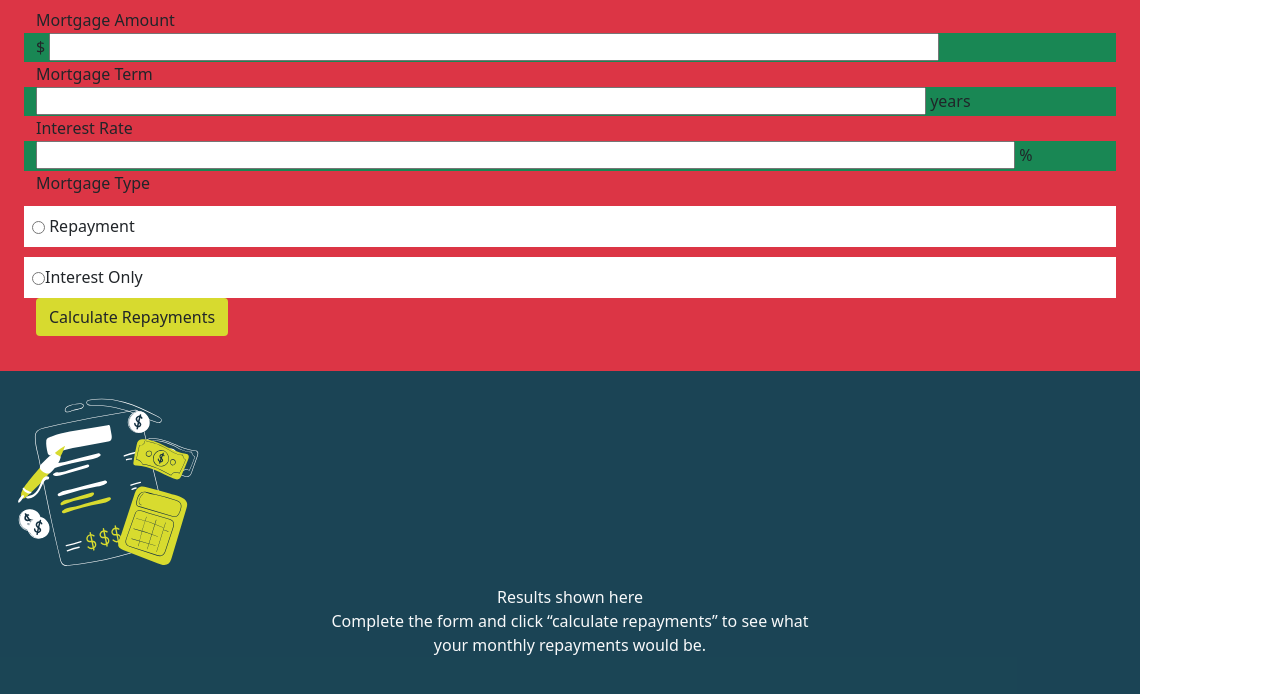
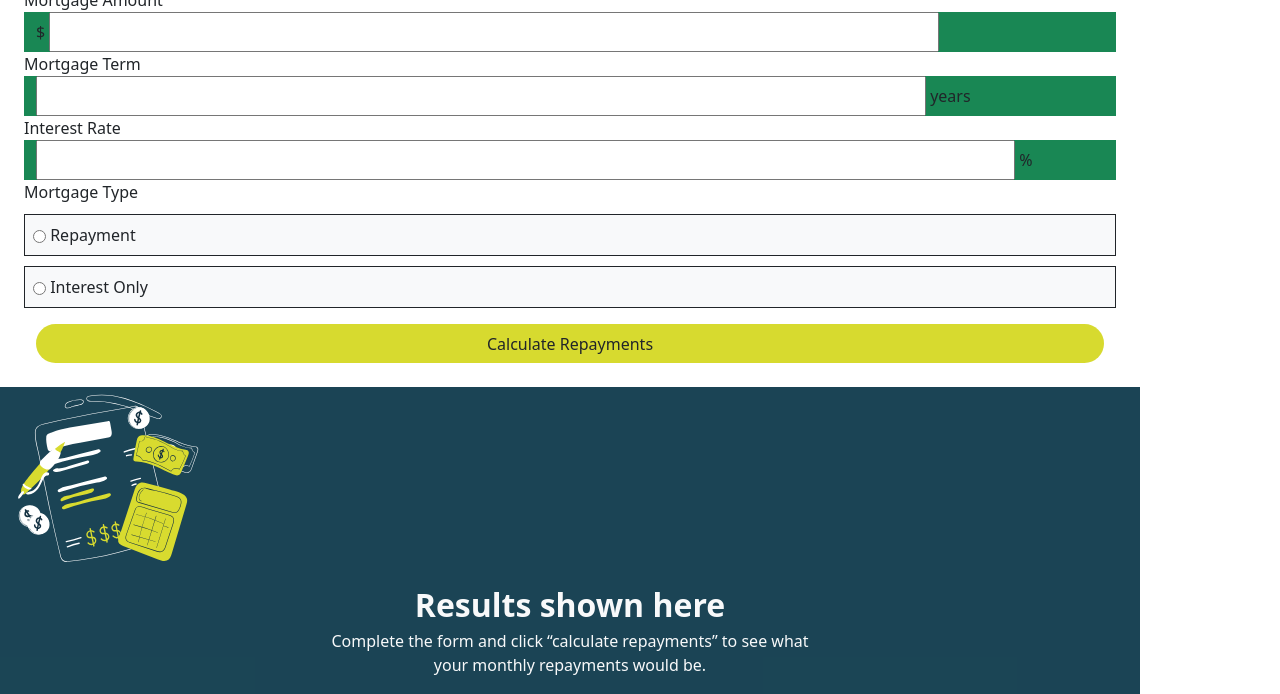
Before and after one commit to MoiCruz/proyectoFinalN1, a plain HTML site: page index.html in a window 1280 px wide. Shown: the part 106-800 px from the top of the page. Drawn offline with nearby package versions, Linux system fonts and the light colour scheme.

Commit message:
sugundo commit lunes

```diff
--- a/index.html
+++ b/index.html
@@ -29,40 +29,40 @@
 
 <body class="body">
   <div class="ctn container-sm d-flex row vh-100">
-    <div class="ctn2 d-flex row bg-danger justify-content-center p-4">
+    <div class="ctn2 d-flex row justify-content-center p-4">
       <h1 class="titulo p-0 align-content-end lh-0"> Mortgage Calculator</h1>
       <h5 class="subTitulo p-0 m-0 lh-1">Clear All</h5>
       <div class=" ctn3 d-flex row p-0">
-        <p class="parrafo m-0"> Mortgage Amount</p>
-        <div class="display bg-success">
-          <span class="col-2">$</span>
-          <input class="Monto col-10" type="text">
+        <p class="parrafo m-0 p-0"> Mortgage Amount</p>
+        <div class="bg-success">
+          <span class="">$</span>
+          <input class="display Monto col-10" type="text">
           </div>
-        <p class="parrafo m-0"> Mortgage Term</p>
-        <div class="display bg-success">
-          <input class="plazo col-10" type="text">
+        <p class="parrafo m-0 p-0"> Mortgage Term</p>
+        <div class="bg-success">
+          <input class="display plazo col-10" type="text">
           <span class="">years</span>
           </div>
-        <p class="parrafo m-0">Interest Rate</p>
-        <div class="display bg-success">
-        <input class="interes col-11" type="text">
+        <p class="parrafo m-0 p-0">Interest Rate</p>
+        <div class="bg-success">
+        <input class="display interes col-11" type="text">
         <span class="">%</span>
         </div>
-        <p class="parrafo m-0">Mortgage Type</p>
-        <div class="intereses p-2">
+        <p class="parrafo m-0 p-0">Mortgage Type</p>
+        <div class="intereses p-2 border border-dark bg-light">
         <label for="">
           <input class="btn " type="radio"> Repayment
         </label>
         </div>
-        <div class="intereses p-2">
+        <div class="intereses p-2 border border-dark bg-light">
         <label for="">
-          <input class="btn" type="radio">Interest Only
+          <input class="btn" type="radio">  Interest Only
         </label>
       </div>
       </div>
 
-      <div class="">
-        <button class="btn">Calculate Repayments</button>
+      <div class="ejecutar d-flex mt-3 justify-content-center">
+        <button class="btn rounded-pill col-12">Calculate Repayments</button>
       </div>
     </div>
     <div class="imgTotal p-0 m-0 d-flex row align-content-center">
@@ -162,7 +162,7 @@
       </div>
       <div class="">
         <ul class="imgText1 list-unstyled text-light text-center">
-          <li class="imgP1">Results shown here</li>
+          <li class="imgP1 fs-2 fw-bold">Results shown here</li>
           <li class="imgP1">Complete the form and click “calculate repayments” to see what</li>
           <li class="imgP1">your monthly repayments would be.</li>
         </ul>
--- a/styles/styles.css
+++ b/styles/styles.css
@@ -20,12 +20,15 @@
 .ctn2{
     margin: 0;
 }
+.display{
+    height: 40px;
+}
+
 .btn{
     background-color: hsl(61, 70%, 52%);
 }
 .intereses{
-    border-color: black;
-    background-color: white;
+
     margin-top: 10px;
 }
 .imgTotal{
```
